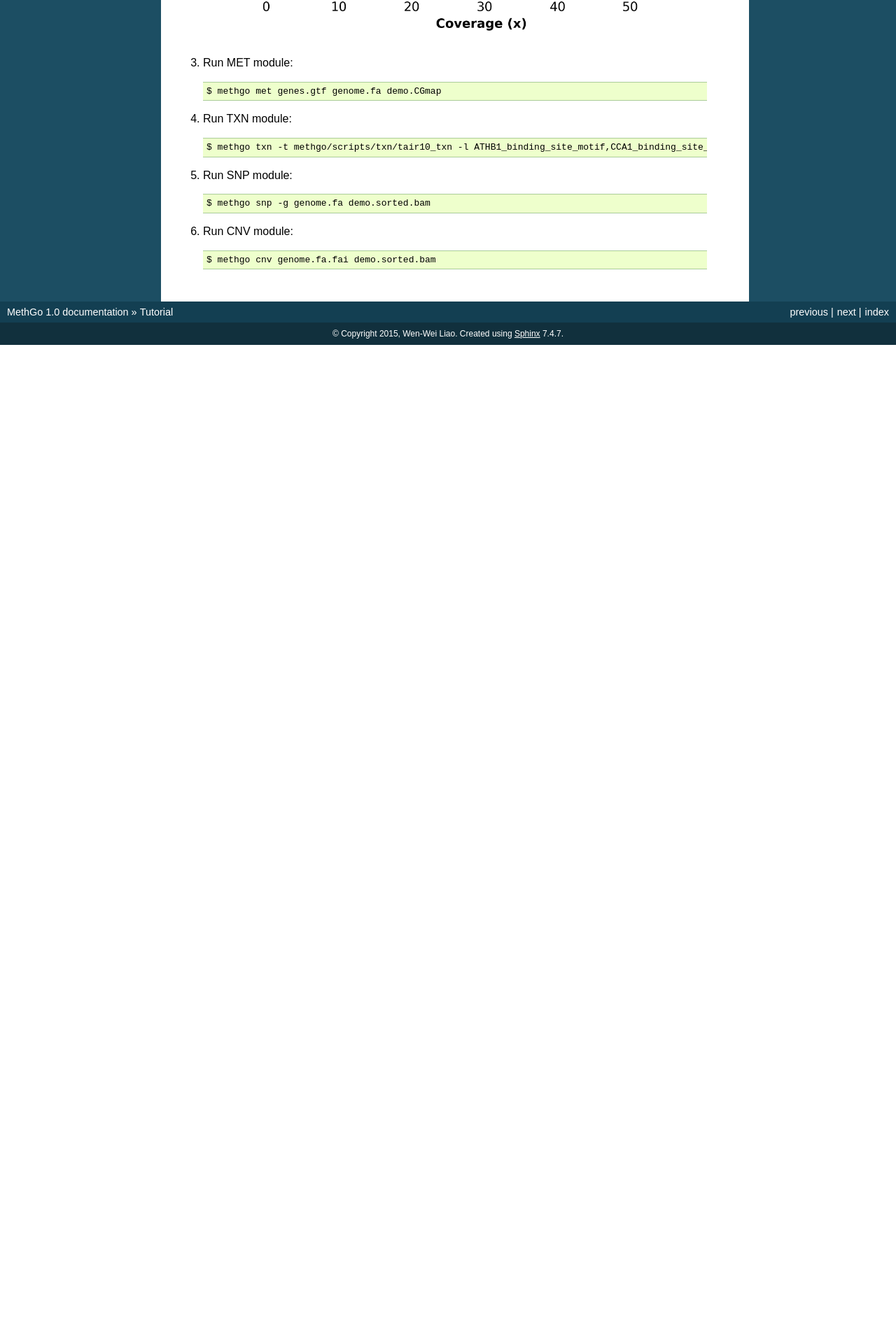
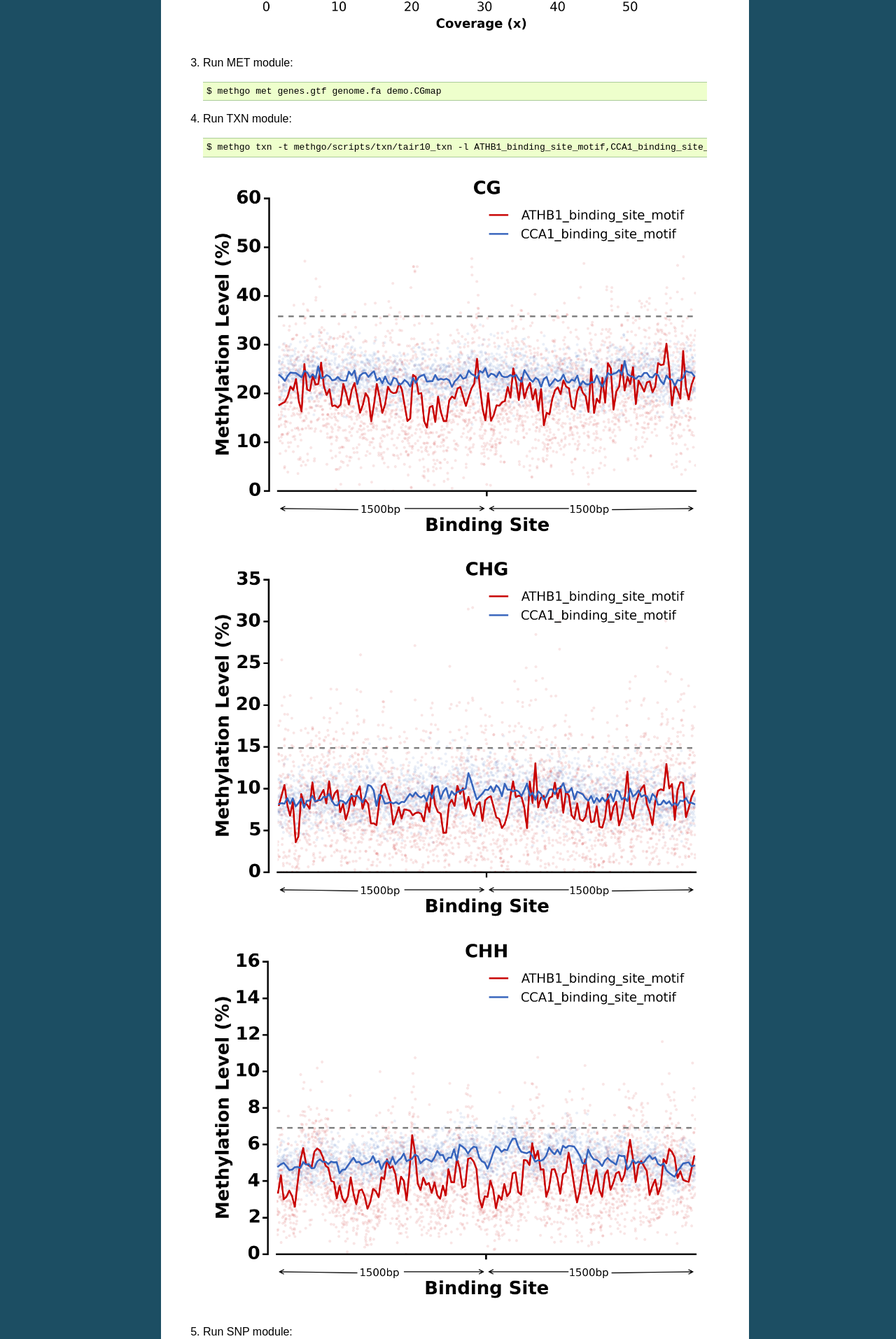
Before and after one commit to paoyangchen-laboratory/methgo, a Sphinx documentation site: the page built from docs/tutorial.rst, in a window 1280 px wide. Shown: the part 766-2680 px from the top of the page at 70% size. Built offline with Sphinx 7.4.7, drawn with Linux system fonts in a browser that asks for light colours; before the commit the page ends 1259 px from its top, so only the background shows below that.

Commit message:
Add the TXN output figures

```diff
--- a/docs/tutorial.rst
+++ b/docs/tutorial.rst
@@ -29,6 +29,10 @@ Tutorial
 
   $ methgo txn -t methgo/scripts/txn/tair10_txn -l ATHB1_binding_site_motif,CCA1_binding_site_motif -c demo.CGmap
 
+  .. image:: _static/demo.CG.txn.png
+  .. image:: _static/demo.CHG.txn.png
+  .. image:: _static/demo.CHH.txn.png
+
 5. Run SNP module:
 
   ::
```
Also changed, not shown: docs/_static/demo.CG.txn.png (added), docs/_static/demo.CHG.txn.png (added), docs/_static/demo.CHH.txn.png (added).
